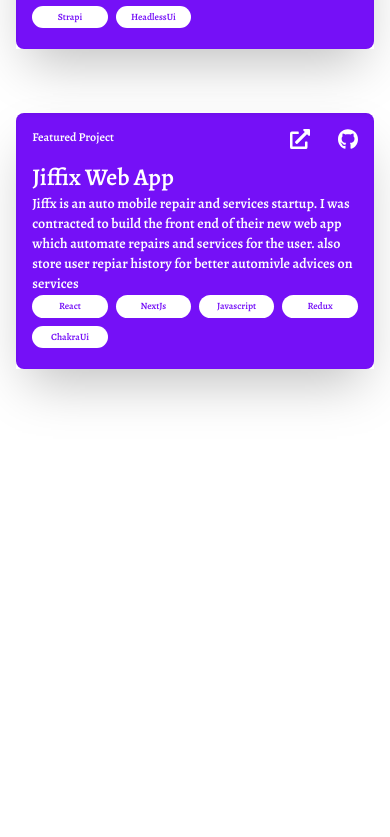
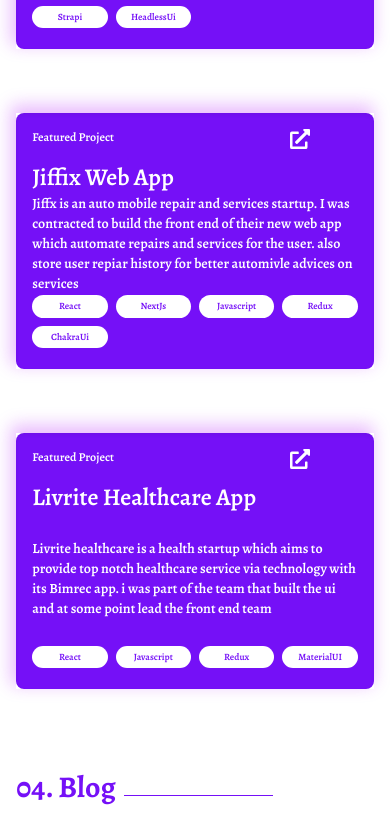
Before and after one commit to gfellah45/portfoliov2, a Next.js app: page / in a window 390 px wide. Shown: the part 2633-3470 px from the top of the page. Before the commit the page ends 3186 px from the top, so only its background shows below. Built offline with nearby package versions, Linux system fonts and the light colour scheme; a web font is replaced by a local one.

Commit message:
finished project secssion

```diff
--- a/src/components/Animations/index.tsx
+++ b/src/components/Animations/index.tsx
@@ -110,7 +110,12 @@
 export const fadeUp = {
   initial: {
     opacity: 0,
-    translateY: "30px",
+    translateY: "60px",
+    transition: {
+      type: "spring",
+      duration: 1,
+      delay: 0.3,
+    },
   },
   animate: {
     opacity: 1,
@@ -118,7 +123,7 @@
     transition: {
       type: "spring",
       duration: 1,
-      delay: 0.5,
+      delay: 0.3,
     },
   },
 };
--- /dev/null
+++ b/src/components/Blog/Preview.tsx
@@ -0,0 +1,35 @@
+import React, { FC } from "react";
+import Heading from "../Elements/Heading";
+import { useInView } from "react-intersection-observer";
+import { nameV, lineWidth } from "../Animations";
+
+interface Props {}
+
+const Preview: FC = () => {
+  const { ref, inView } = useInView({
+    threshold: 0.5,
+  });
+
+  const { ref: ref2, inView: inView2 } = useInView({
+    threshold: 0.5,
+  });
+  return (
+    <div>
+      <Heading
+        ref1={ref}
+        ref2={ref2}
+        inView1={inView}
+        inView2={inView2}
+        variant1={nameV}
+        variant2={lineWidth}
+        text="04. Blog"
+        ligthColorMain="text-light-bg2"
+        darkColorMain="text-light-bg3"
+        bgLight="bg-light-bg2"
+        bgDark="bg-dark-text1"
+      />
+    </div>
+  );
+};
+
+export default Preview;
--- a/src/components/Landing.tsx
+++ b/src/components/Landing.tsx
@@ -6,6 +6,7 @@
 import Experience from "./Experience/Experience";
 import { HeaderContext } from "../Context/Header";
 import FeaturedProjects from "./Projects/FeaturedProjects";
+import Preview from "./Blog/Preview";
 
 const Landing: React.FC = () => {
   const [top, setTop] = useState(false);
@@ -72,6 +73,7 @@
       )}
 
       <FeaturedProjects />
+      <Preview />
     </div>
   );
 };
--- a/src/components/Projects/FeaturedProjects.tsx
+++ b/src/components/Projects/FeaturedProjects.tsx
@@ -34,8 +34,18 @@
         "Jiffx is an auto mobile repair and services startup. I was contracted to build the front end of their new web app which automate repairs and services for the user. also store user repiar history for better automivle advices on services ",
       image: "/jiffix.png",
       link: "https://jiffix-v1.vercel.app/",
-      github: "https://github.com/gfellah45/portfoliov2",
+      github: "",
       technologies: ["React", "NextJs", "Javascript", "Redux", "ChakraUi"],
+      featured: true,
+    },
+    {
+      title: "Livrite Healthcare App",
+      discription:
+        "Livrite healthcare is a health startup which aims to provide top notch healthcare service via technology with its Bimrec app. i was part of the team that built the ui and at some point lead the front end team  ",
+      image: "/livrite.png",
+      link: "https://livritehealthcare.com.ng/",
+      github: "",
+      technologies: ["React", "Javascript", "Redux", "MaterialUI"],
       featured: true,
     },
   ]);
--- a/src/components/Projects/ProjectCard.tsx
+++ b/src/components/Projects/ProjectCard.tsx
@@ -1,6 +1,8 @@
 import React, { FC } from "react";
 import Image from "next/image";
-
+import { motion } from "framer-motion";
+import { fadeUp } from "../Animations";
+import { useInView } from "react-intersection-observer";
 interface Props {
   title: string;
   discription: string;
@@ -20,9 +22,21 @@
   technologies,
   featured,
 }) => {
+  const { ref, inView } = useInView({
+    threshold: 0.5,
+  });
   return (
-    <div className="w-11/12 h-80 md:w-11/12 lg:w-9/12 xl:w-8/12 mx-auto lg:h-[50vh] xl:h-[60vh]">
-      <div className="flex flex-wrap w-full shadow-2xl md:flex-row h-4/5">
+    <motion.div
+      ref={ref}
+      variants={fadeUp}
+      animate={inView ? "animate" : "initial"}
+      className="w-11/12 cursor-pointer h-80 md:w-11/12 lg:w-9/12 xl:w-8/12 mx-auto lg:h-[50vh] xl:h-[60vh]"
+    >
+      <motion.div
+        whileHover={{ boxShadow: "-3px -12px 36px 2px rgba(177,16,247,0.58)" }}
+        className="flex flex-wrap w-full md:flex-row h-4/5"
+        style={{ boxShadow: "-3px -6px 16px 2px rgba(177,16,247,0.28)" }}
+      >
         <div className="relative w-full h-full p-4 rounded-lg shadow-inner md:rounded-none md:w-6/12 lg:w-6/12 dark:bg-dark-text1 bg-light-bg2">
           {featured && (
             <p className="absolute text-xs text-white dark:text-dark-bg left-4 md:text-lg">
@@ -101,8 +115,8 @@
         >
           <Image src={image} layout="fill" objectFit="fill" />
         </div>
-      </div>
-    </div>
+      </motion.div>
+    </motion.div>
   );
 };
 
--- a/tailwind.config.js
+++ b/tailwind.config.js
@@ -16,6 +16,9 @@
         dark: {
           bg: "#0a192f",
           text1: "#dbe6f4",
+        },
+        boxShadow: {
+          default: "-3px -12px 16px 2px rgba(177,16,247,0.58)",
         },
       },
       fontFamily: {
```
Also changed, not shown: public/livrite.png (added).
